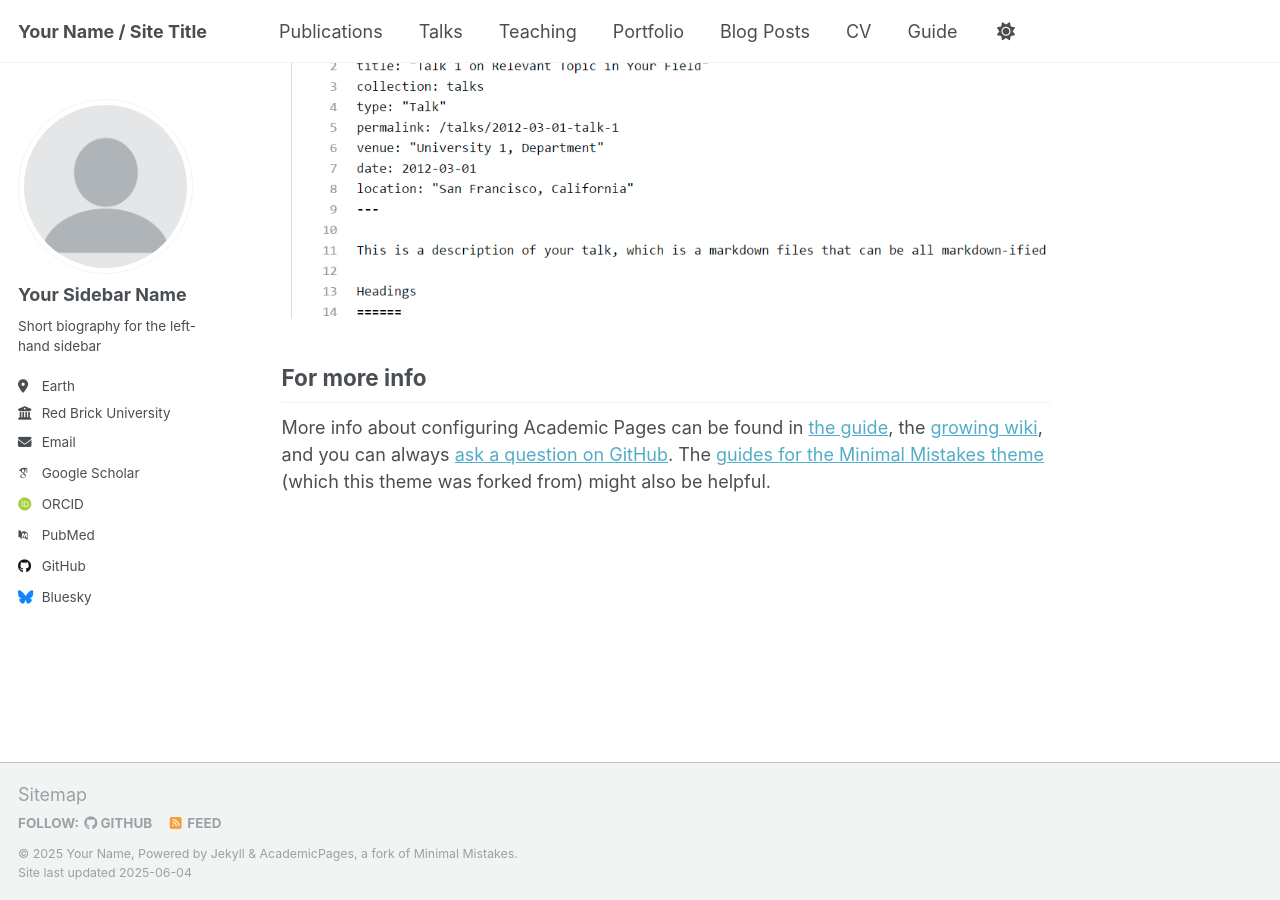
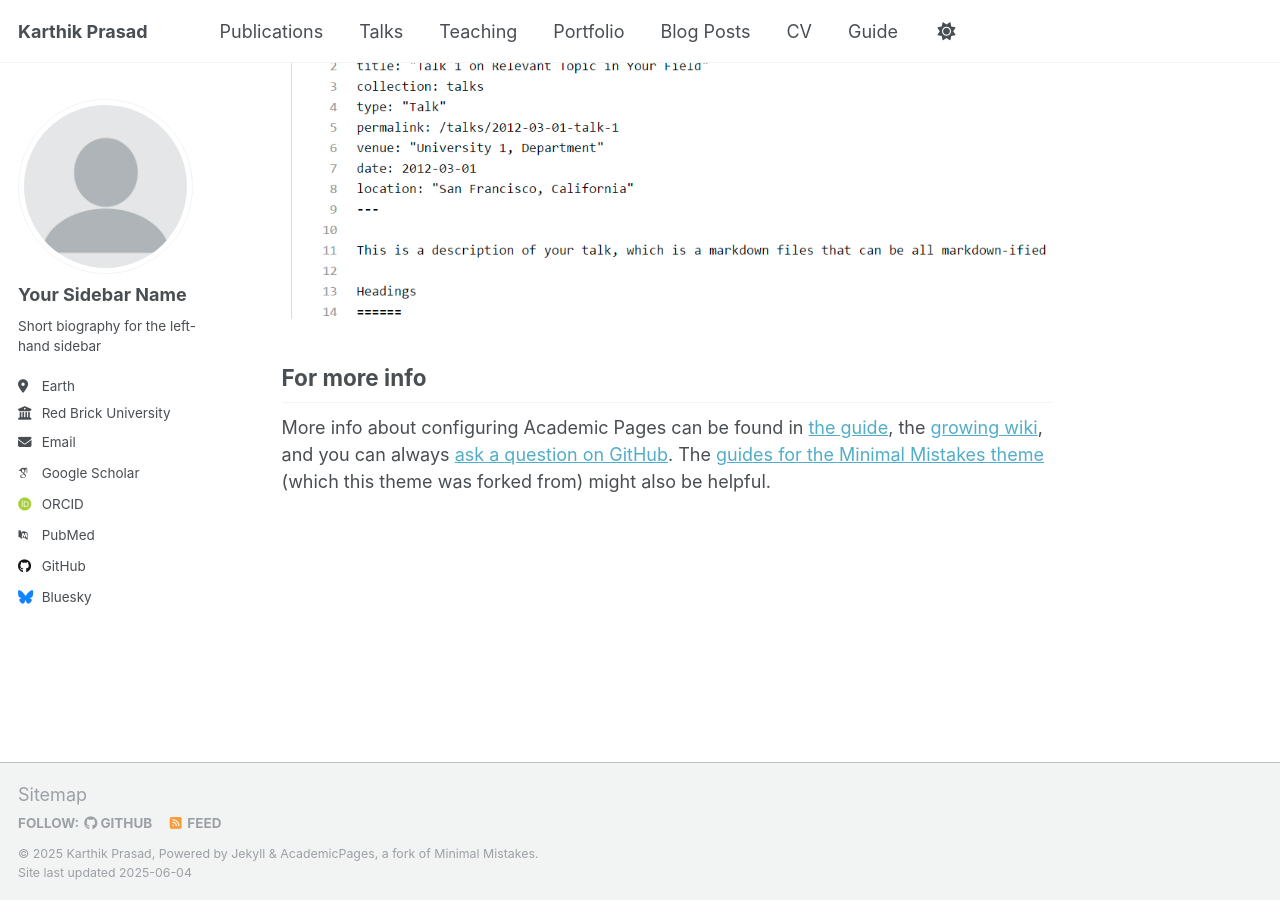
Before and after one commit to karthikp-2100/karthikp-2100.github.io, a Jekyll site: the page built from _pages/about.md, in a window 1280 px wide and 900 px high, scrolled down 2636 px. Built offline with Jekyll 4.4.1, drawn with Linux system fonts in a browser that asks for light colours; some web fonts are replaced.

Commit message:
update config

```diff
--- a/_config.yml
+++ b/_config.yml
@@ -9,13 +9,13 @@
 # Basic Site Settings
 locale                   : "en-US"
 site_theme               : "default"
-title                    : "Your Name / Site Title"
+title                    : "Karthik Prasad"
 title_separator          : "-"
-name                     : &name "Your Name"
-description              : &description "personal description"
-url                      : https://academicpages.github.io # the base hostname & protocol for your site e.g. "https://[your GitHub username].github.io" or if you already have some other page hosted on Github then use "https://[your GitHub username].github.io/[Your Repo Name]"
+name                     : &name "Karthik Prasad"
+description              : &description "Aspiring Physicist"
+url                      : https://karthikp-2100.github.io # the base hostname & protocol for your site e.g. "https://[your GitHub username].github.io" or if you already have some other page hosted on Github then use "https://[your GitHub username].github.io/[Your Repo Name]"
 baseurl                  : "" # the subpath of your site, e.g. "/blog"
-repository               : "academicpages/academicpages.github.io"
+repository               : "karthikp-2100/karthikp-2100.github.io"
 
 # Site Author - The following control what appear as part of the author content on the side bar.
 #               If a field is blank the icon and link will not appear, otherwise it will be shown.
```
